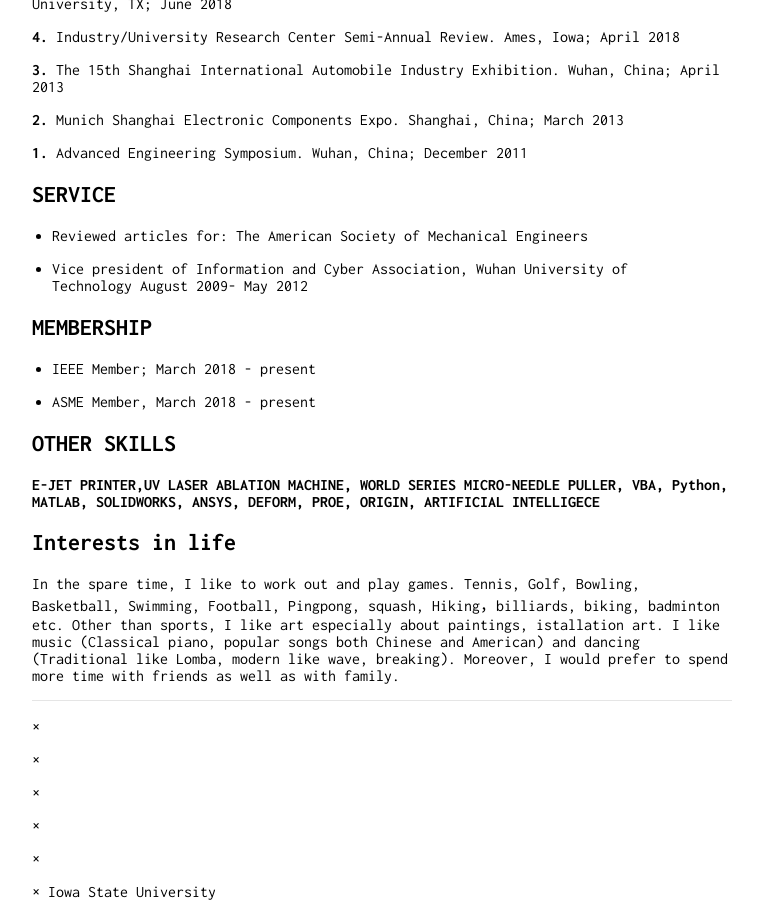
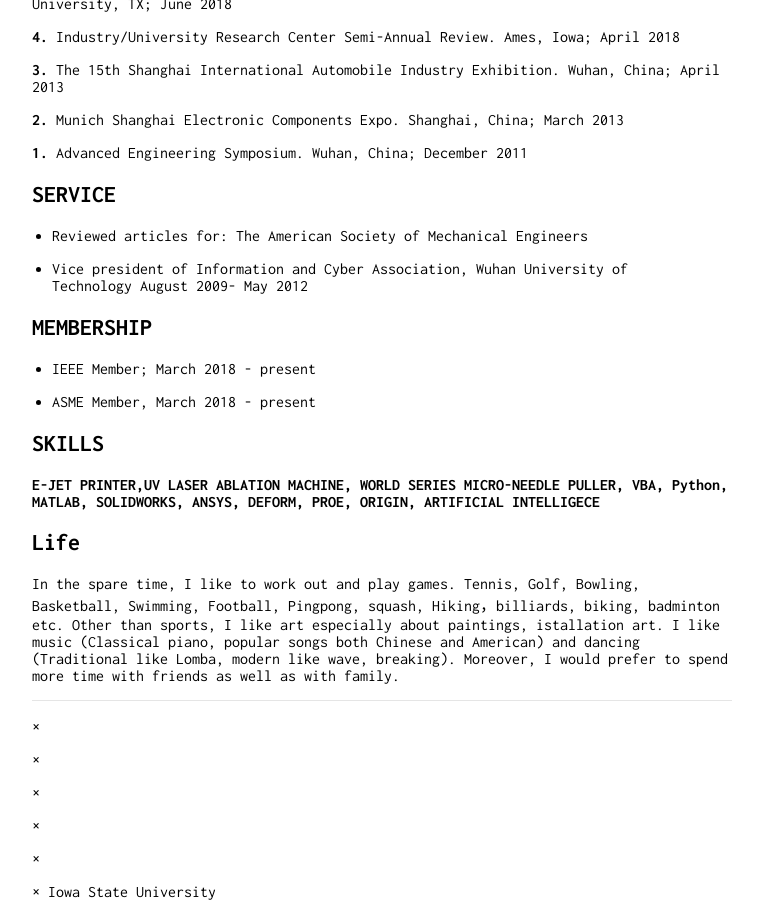
Before and after one commit to zhangxiao2018/zhangxiao2018.github.io, a Jekyll site: the page built from index.md, in a window 1280 px wide and 900 px high, scrolled down 2158 px. Shown: the whole window, without its empty margins (258-1017 px from the left). Built offline with Jekyll 4.4.1, drawn with Linux system fonts in a browser that asks for light colours; our own code applies the rules of GitHub Pages for plain Markdown files.

Commit message:
Update index.md

```diff
--- a/index.md
+++ b/index.md
@@ -111,10 +111,10 @@ August 2009- May 2012
 
 * ASME Member, March 2018 - present
 
-## OTHER SKILLS
+## SKILLS
 **E-JET PRINTER,UV LASER ABLATION MACHINE, WORLD SERIES MICRO-NEEDLE PULLER, VBA, Python, MATLAB, SOLIDWORKS, ANSYS, DEFORM, PROE, ORIGIN, ARTIFICIAL INTELLIGECE**
 
-## Interests in life
+## Life
 In the spare time, I like to work out and play games. Tennis, Golf, Bowling, Basketball, Swimming, Football, Pingpong, squash, Hiking，billiards, biking, badminton etc. Other than sports, I like art especially about paintings, istallation art. I like music (Classical piano, popular songs both Chinese and American) and dancing (Traditional like Lomba, modern like wave, breaking). Moreover, I would prefer to spend more time with friends as well as with family.
 
 - - -
```
